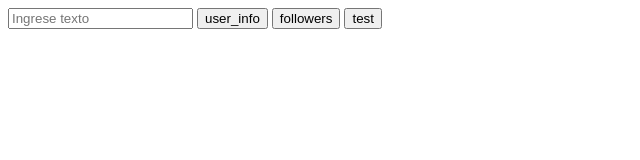
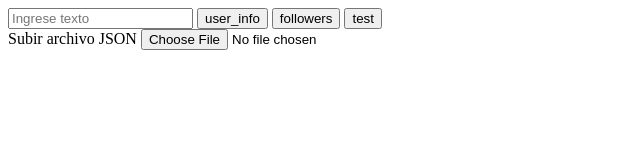
Before and after one commit to Matestampa/Ig-Unffllw-FRONTEND, a plain HTML site: page index.html in a window 1280 px wide. Shown: the whole page, without its empty margins (0-640 px from the left). Drawn offline with Linux system fonts and the light colour scheme.

Commit message:
json ui added

```diff
--- a/index.html
+++ b/index.html
@@ -12,7 +12,13 @@
     <button onclick="test()">test</button>
 
     <div id="mainFuncs_div">
-        <div id="getJson_mainDiv"></div>
+        <div id="getJson_mainDiv">
+            <label for="Input" id="jsonInput-label">
+                Subir archivo JSON
+                <input type="file" id="jsonInput" accept=".json" class="file-input">
+            </label>
+        </div>
+
         <div id="userInfo_mainDiv"></div>
         <div id="getFoll_mainDiv"></div>
         <div id="afterGetData_mainDiv">
--- /dev/null
+++ b/src/css/main_funcs.css
@@ -0,0 +1,13 @@
+/*-----------------------   GET JSON  ------------------------------*/
+
+/*Texto con indicaciones de subur json*/
+#jsonInput-label{
+
+}
+
+/*Input para subir json*/
+#jsonInput{
+
+}
+
+/*------------------- USER_INFO ----------------------------------------*/
--- a/src/js/app.js
+++ b/src/js/app.js
@@ -27,8 +27,9 @@ class Main_Manager{
       this.___reset_vars();
       setUI_initial(this.mainFuncs_div);
 
+      //iniciar UI get_json
+      GET_JSON.SET_UI();
       //iniciar UI user_info
-      //iniciar UI get_json
 
     }
 
--- a/src/js/main_funcs/1 get_json/main_func.js
+++ b/src/js/main_funcs/1 get_json/main_func.js
@@ -4,6 +4,7 @@ import {get_Manager} from "../../app.js";
 //Seria llamada por un button
 async function main_get_json(event){
     let file = event.target.files[0];
+    console.log("hi");
 
     if (util_checkFile(file)) {
 
--- a/src/js/main_funcs/1 get_json/ui.js
+++ b/src/js/main_funcs/1 get_json/ui.js
@@ -1,6 +1,18 @@
+import {main_get_json} from "./main_func.js";
+
 function setUI_get_json(){
+    let HTML=`<label for="Input" id="jsonInput-label">
+    Subir archivo JSON
+    <input type="file" id="jsonInput" accept=".json" class="file-input">
+    </label>`
 
+    let container=document.getElementById("getJson_mainDiv");
+    container.innerHTML=HTML;
+
+    document.getElementById("jsonInput").addEventListener("change",main_get_json);
 }
 
 
+
+
 export {setUI_get_json};
```
